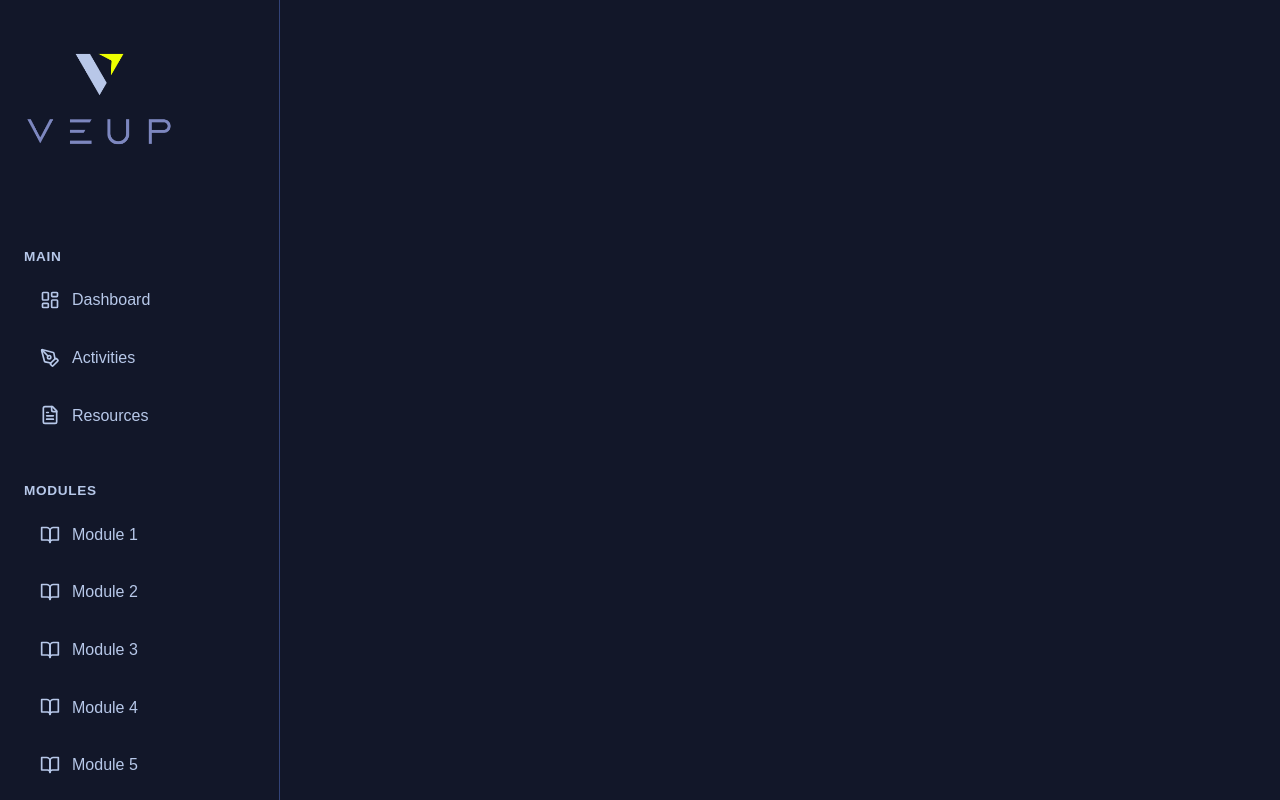
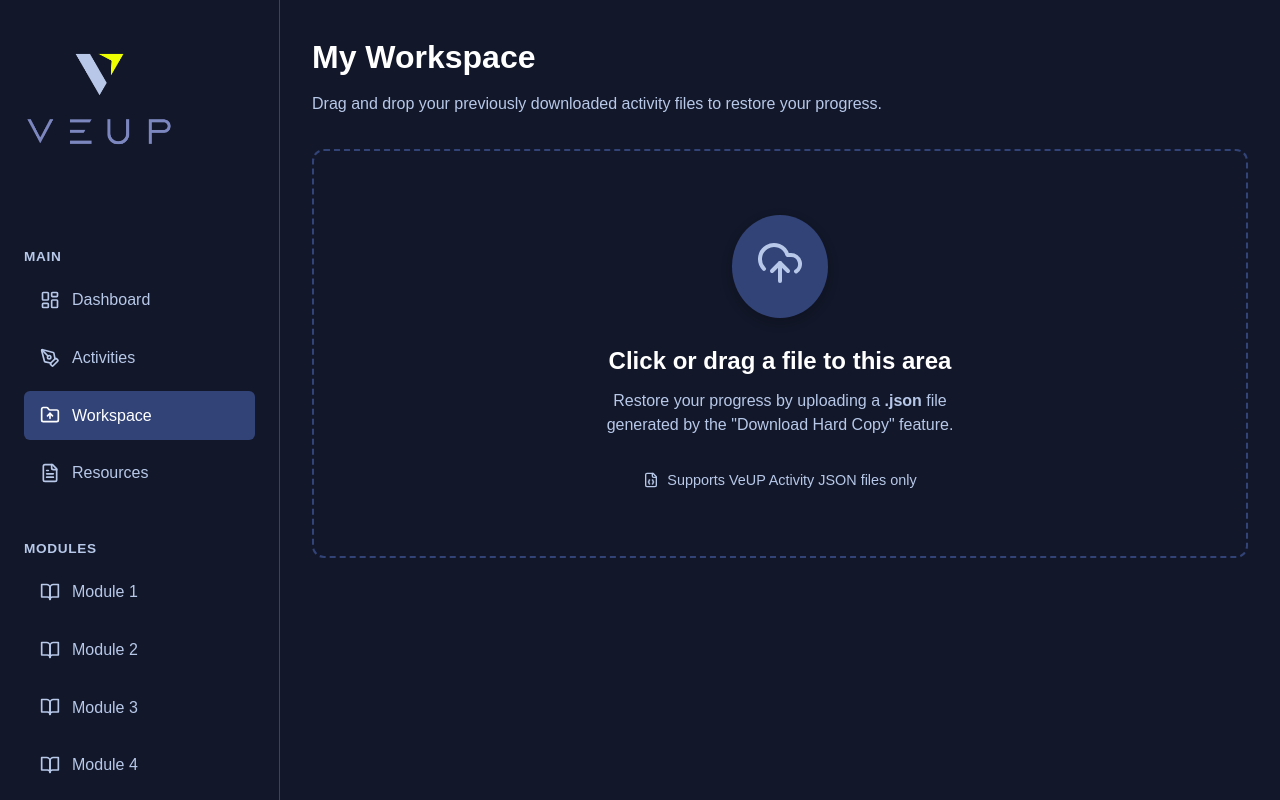
Before and after one commit to emilycarney-veup/veup-platform, a React (Vite) app: page /workspace in a window 1280 px wide. Shown: the top 800 px of the page. Built offline with nearby package versions, Linux system fonts and the light colour scheme; a web font is replaced by a local one.

Commit message:
Update Module 5 and implement Workspace file dropping and download features

```diff
--- a/src/App.jsx
+++ b/src/App.jsx
@@ -4,6 +4,7 @@ import Dashboard from './pages/Dashboard';
 import ModuleView from './pages/ModuleView';
 import Resources from './pages/Resources';
 import Activities from './pages/Activities';
+import Workspace from './pages/Workspace';
 
 function App() {
   return (
@@ -15,6 +16,7 @@ function App() {
           <Route path="/module/:moduleId" element={<ModuleView />} />
           <Route path="/resources" element={<Resources />} />
           <Route path="/activities" element={<Activities />} />
+          <Route path="/workspace" element={<Workspace />} />
         </Routes>
       </main>
     </div>
--- a/src/components/Sidebar.jsx
+++ b/src/components/Sidebar.jsx
@@ -1,5 +1,5 @@
 import { Link, useLocation } from 'react-router-dom';
-import { LayoutDashboard, BookOpen, FileText, Settings, HelpCircle, PenTool } from 'lucide-react';
+import { LayoutDashboard, BookOpen, FileText, Settings, HelpCircle, PenTool, FolderUp } from 'lucide-react';
 import { curriculum } from '../data/curriculum';
 
 export default function Sidebar() {
@@ -27,6 +27,10 @@ export default function Sidebar() {
       <Link to="/activities" className={`nav-link ${isActive('/activities') ? 'active' : ''}`}>
         <PenTool size={20} />
         Activities
+      </Link>
+      <Link to="/workspace" className={`nav-link ${isActive('/workspace') ? 'active' : ''}`}>
+        <FolderUp size={20} />
+        Workspace
       </Link>
       <Link to="/resources" className={`nav-link ${isActive('/resources') ? 'active' : ''}`}>
         <FileText size={20} />
--- a/src/pages/Activities.jsx
+++ b/src/pages/Activities.jsx
@@ -1,8 +1,9 @@
 import { useState } from 'react';
 import {
   Users, Zap, FileCode2, ShieldCheck, Award,
-  Target, FileText, BarChart3, Activity, Globe, ListOrdered, DollarSign, ArrowLeft
+  Target, FileText, BarChart3, Activity, Globe, ListOrdered, DollarSign, ArrowLeft, DownloadCloud
 } from 'lucide-react';
+import { useActivities } from '../context/ActivitiesContext';
 
 import StakeholderMapping from '../components/activities/StakeholderMapping';
 import BetterTogetherBuilder from '../components/activities/BetterTogetherBuilder';
@@ -35,17 +36,62 @@ export default function Activities() {
     { id: 'funding', name: 'Funding Eligibility', icon: <DollarSign size={24} />, color: '#dfff00', component: <FundingEligibilityChecker /> },
   ];
 
+  const { activitiesData } = useActivities();
+
+  const handleDownload = (activityId, activityName) => {
+    // Get the specific data for this activity
+    // Note: The context keys might not perfectly match the activity IDs, we map them here
+    let contextKey = activityId;
+    if (activityId === 'better-together') contextKey = 'betterTogether';
+    if (activityId === 'tier') contextKey = 'partnerTier';
+    if (activityId === 'opportunity') contextKey = 'opportunityHygiene';
+    if (activityId === 'sales') contextKey = 'salesPlays';
+
+    const dataToExport = {
+      veupActivityExport: true,
+      activityId: contextKey, // Use context key so restore works perfectly
+      activityName: activityName,
+      data: activitiesData[contextKey] || {}
+    };
+
+    const jsonString = JSON.stringify(dataToExport, null, 2);
+    const blob = new Blob([jsonString], { type: 'application/json' });
+    const href = URL.createObjectURL(blob);
+
+    const link = document.createElement('a');
+    link.href = href;
+    link.download = `VeUP_${activityName.replace(/\s+/g, '_')}_Completed.json`;
+    document.body.appendChild(link);
+    link.click();
+
+    document.body.removeChild(link);
+    URL.revokeObjectURL(href);
+  };
+
   if (activeActivity) {
     const activeData = activitiesList.find(a => a.id === activeActivity);
     return (
       <div className="dashboard">
+        <div style={{ display: 'flex', justifyContent: 'space-between', alignItems: 'center', marginBottom: '2rem' }}>
           <button
             onClick={() => setActiveActivity(null)}
             className="nav-btn"
-          style={{ marginBottom: '2rem', width: 'fit-content' }}
           >
             <ArrowLeft size={16} /> Back to Hub
           </button>
+
+          <button
+            onClick={() => handleDownload(activeData.id, activeData.name)}
+            className="nav-btn"
+            style={{
+              backgroundColor: 'var(--primary-color)',
+              color: '#000',
+              borderColor: 'var(--primary-color)'
+            }}
+          >
+            <DownloadCloud size={16} /> Download Hard Copy
+          </button>
+        </div>
         <div style={{ backgroundColor: 'var(--sidebar-bg)', padding: '2.5rem', borderRadius: '12px', border: '1px solid var(--border-color)' }}>
           {activeData.component}
         </div>
--- /dev/null
+++ b/src/pages/Workspace.jsx
@@ -0,0 +1,157 @@
+import { useState, useCallback } from 'react';
+import { UploadCloud, FileJson, CheckCircle } from 'lucide-react';
+import { useActivities } from '../context/ActivitiesContext';
+import { useNavigate } from 'react-router-dom';
+
+export default function Workspace() {
+  const [isDragging, setIsDragging] = useState(false);
+  const [successMessage, setSuccessMessage] = useState('');
+  const { updateActivityData } = useActivities();
+  const navigate = useNavigate();
+
+  const handleDrag = useCallback((e) => {
+    e.preventDefault();
+    e.stopPropagation();
+    if (e.type === 'dragenter' || e.type === 'dragover') {
+      setIsDragging(true);
+    } else if (e.type === 'dragleave') {
+      setIsDragging(false);
+    }
+  }, []);
+
+  const handleDrop = useCallback((e) => {
+    e.preventDefault();
+    e.stopPropagation();
+    setIsDragging(false);
+
+    if (e.dataTransfer.files && e.dataTransfer.files[0]) {
+      const file = e.dataTransfer.files[0];
+      processFile(file);
+    }
+  }, []);
+
+  const handleChange = (e) => {
+    e.preventDefault();
+    if (e.target.files && e.target.files[0]) {
+      processFile(e.target.files[0]);
+    }
+  };
+
+  const processFile = (file) => {
+    if (file.type !== 'application/json' && !file.name.endsWith('.json')) {
+      alert('Please upload a valid JSON activity file.');
+      return;
+    }
+
+    const reader = new FileReader();
+    reader.onload = (e) => {
+      try {
+        const json = JSON.parse(e.target.result);
+        if (json.veupActivityExport && json.activityId && json.data) {
+          updateActivityData(json.activityId, json.data);
+          setSuccessMessage(`Successfully restored data for: ${json.activityName || json.activityId}`);
+
+          // Clear message after 5 seconds
+          setTimeout(() => {
+            setSuccessMessage('');
+          }, 5000);
+        } else {
+          alert('Invalid file format. Please upload a file generated by the VeUP Platform.');
+        }
+      } catch (err) {
+        alert('Failed to parse file. Ensure it is a valid JSON document.');
+      }
+    };
+    reader.readAsText(file);
+  };
+
+  return (
+    <div className="dashboard">
+      <div className="dashboard-header" style={{ marginBottom: '2rem' }}>
+        <h1>My Workspace</h1>
+        <p className="dashboard-subtitle">Drag and drop your previously downloaded activity files to restore your progress.</p>
+      </div>
+
+      {successMessage && (
+        <div style={{
+          backgroundColor: 'rgba(63, 185, 80, 0.1)',
+          border: '1px solid #3fb950',
+          color: '#3fb950',
+          padding: '1rem',
+          borderRadius: '8px',
+          marginBottom: '2rem',
+          display: 'flex',
+          alignItems: 'center',
+          gap: '10px'
+        }}>
+          <CheckCircle size={20} />
+          <span>{successMessage}</span>
+          <button
+            onClick={() => navigate('/activities')}
+            style={{
+              marginLeft: 'auto',
+              backgroundColor: '#3fb950',
+              color: '#000',
+              border: 'none',
+              padding: '6px 12px',
+              borderRadius: '4px',
+              cursor: 'pointer',
+              fontWeight: 'bold'
+            }}
+          >
+            Go to Activities
+          </button>
+        </div>
+      )}
+
+      <div
+        onDragEnter={handleDrag}
+        onDragLeave={handleDrag}
+        onDragOver={handleDrag}
+        onDrop={handleDrop}
+        style={{
+          border: `2px dashed ${isDragging ? 'var(--primary-color)' : 'var(--border-color)'}`,
+          backgroundColor: isDragging ? 'rgba(215, 255, 0, 0.05)' : 'var(--sidebar-bg)',
+          borderRadius: '12px',
+          padding: '4rem 2rem',
+          textAlign: 'center',
+          transition: 'all 0.2s ease',
+          display: 'flex',
+          flexDirection: 'column',
+          alignItems: 'center',
+          justifyContent: 'center',
+          cursor: 'pointer'
+        }}
+        onClick={() => document.getElementById('file-upload').click()}
+      >
+        <input
+          type="file"
+          id="file-upload"
+          accept=".json"
+          style={{ display: 'none' }}
+          onChange={handleChange}
+        />
+        <div style={{
+          backgroundColor: 'var(--card-bg)',
+          padding: '1.5rem',
+          borderRadius: '50%',
+          marginBottom: '1.5rem',
+          boxShadow: '0 4px 12px rgba(0,0,0,0.2)'
+        }}>
+          <UploadCloud size={48} color={isDragging ? 'var(--primary-color)' : 'var(--text-muted)'} />
+        </div>
+        <h3 style={{ color: '#fff', fontSize: '1.5rem', marginBottom: '0.5rem' }}>
+          {isDragging ? 'Drop your file here' : 'Click or drag a file to this area'}
+        </h3>
+        <p style={{ color: 'var(--text-muted)', maxWidth: '400px', lineHeight: '1.5' }}>
+          Restore your progress by uploading a <strong>.json</strong> file generated by the "Download Hard Copy" feature.
+        </p>
+
+        <div style={{ marginTop: '2rem', display: 'flex', alignItems: 'center', gap: '8px', color: 'var(--text-muted)', fontSize: '0.9rem' }}>
+          <FileJson size={16} />
+          <span>Supports VeUP Activity JSON files only</span>
+        </div>
+      </div>
+    </div>
+  );
+}
```
Also changed, not shown: src/data/curriculum.js (+8 -8 lines). Lines whose indentation alone changed are shown as unchanged.
